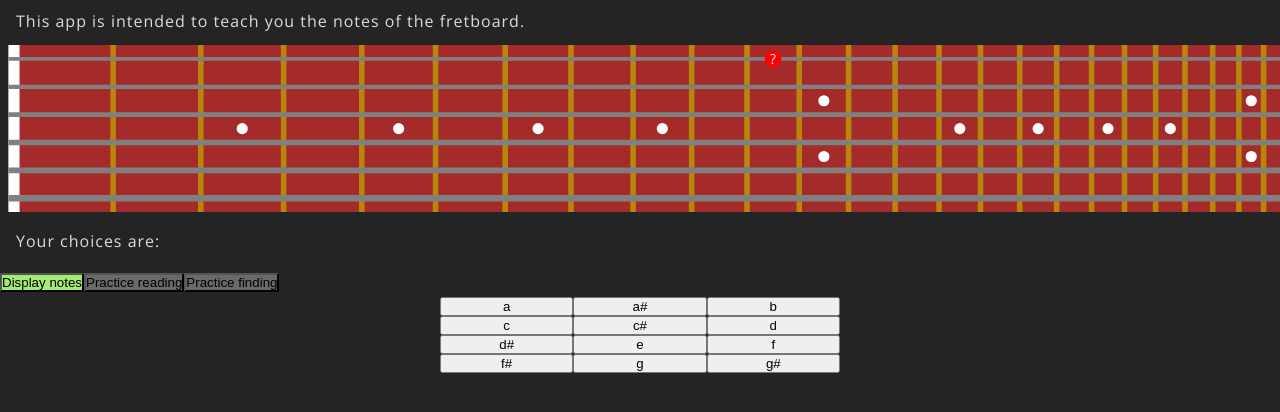
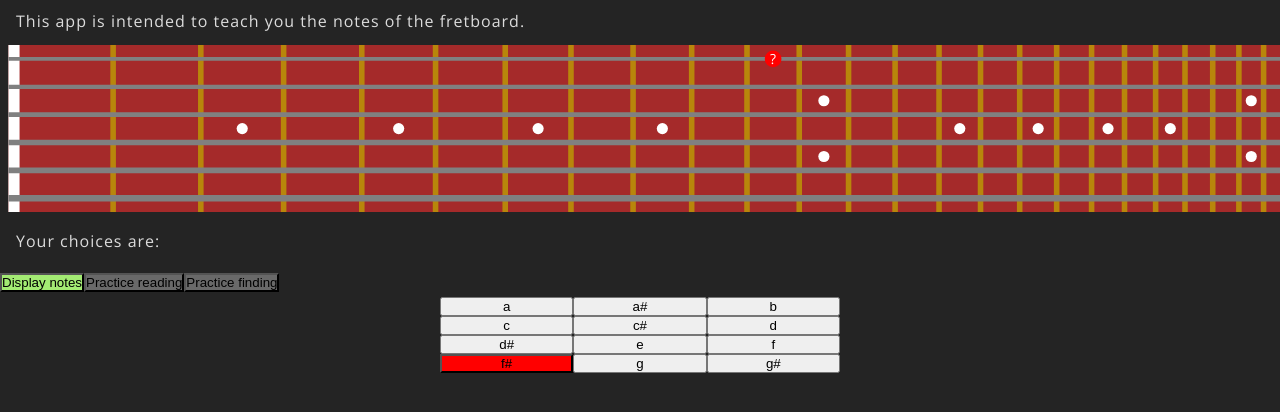
Before and after one commit to gmax9000/fretboardTrainer, a website: page index.html in a window 1280 px wide. Both pictures are taken after a click on the button "f#". Shown: the part 54-466 px from the top of the page. Drawn offline with nearby package versions, Linux system fonts and the light colour scheme.

Commit message:
added the gamelogic to indicate whether answer is correct

```diff
--- a/scripts/main.js
+++ b/scripts/main.js
@@ -303,6 +303,21 @@ const modeButtons = document.querySelectorAll("ul button");
 modeButtons.forEach(element => element.addEventListener("click", activateButton));
 modeButtons.forEach(element => element.addEventListener("click", removeNoteIcons));
 
+const answerButtons = document.querySelectorAll("div button");
+
+function compareToSolution(noteString){
+    const currentNote = notesOnAllStrings[currentRandomNote.stringNumber][currentRandomNote.fret];
+    if(noteString === currentNote){
+        return "correct";
+    }else{
+        return "incorrect";
+    }
+}
+function checkAnswer() {
+    answerButtons.forEach(element => element.setAttribute("class", (element === this) ? compareToSolution(this.textContent) : "notSelected"))
+}
+answerButtons.forEach(element => element.addEventListener("click", checkAnswer));
+
 const displayNoteButton = document.querySelector("#notesButton");
 const readingPracticeButton = document.querySelector("#readingPracticeButton");
 const locationPracticeButton = document.querySelector("#locationPracticeButton");
--- a/styles/style.css
+++ b/styles/style.css
@@ -64,3 +64,11 @@ ul .inactiveButton {
     max-width: 400px;
     grid-template-columns: 1fr 1fr 1fr;
 }
+
+.correct {
+    background-color: forestgreen;
+}
+
+.incorrect {
+    background-color: red;
+}
```
